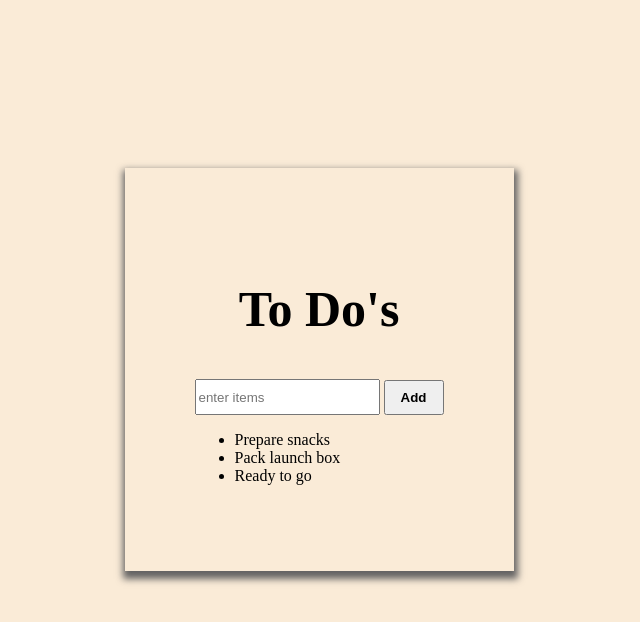
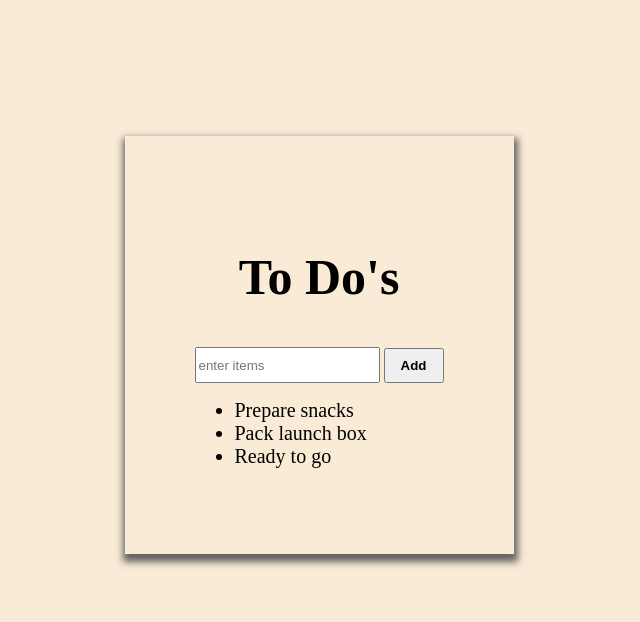
Before and after one commit to Sadikibenda/ToDo-List-Exercise, a plain HTML site: page index.html in a window 1280 px wide. Shown: the whole page, without its empty margins (321-961 px from the left). Drawn offline with Linux system fonts and the light colour scheme.

Commit message:
style update

```diff
--- a/main.css
+++ b/main.css
@@ -8,7 +8,7 @@ section {
     margin: auto;
     padding: 70px;
     position: relative;
-    top: 10em;
+    top: 8em;
     bottom: 10em;
     box-shadow: 1px 5px 7px 3px rgb(100, 99, 99);
 }
@@ -36,3 +36,7 @@ button:hover {
 ul {
     cursor: pointer;
 }
+
+li {
+    font-size: 20px;
+}
```
